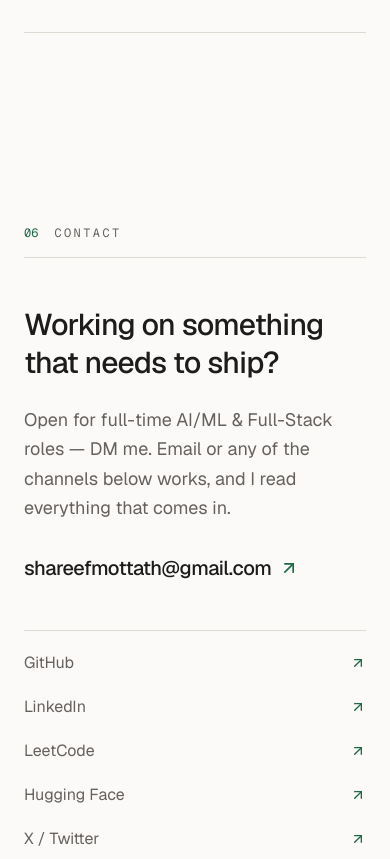
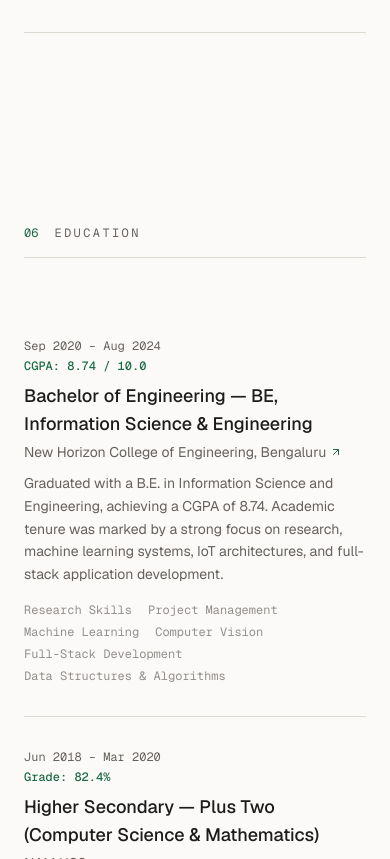
Before and after one commit to shareefmx/shareef_mottath, a React (Vite) app: page / in a window 390 px wide. Shown: the part 11141-12000 px from the top of the page. Built offline with nearby package versions, Linux system fonts and the light colour scheme; the HTML template or start-up script is replaced by a standard one.

Commit message:
feat: add dedicated Education timeline section with NHCE, NAM HSS, and NAM HS

```diff
--- a/src/components/Navigation.tsx
+++ b/src/components/Navigation.tsx
@@ -9,6 +9,7 @@ const navItems = [
   { label: "Badges", href: "/#badges" },
   { label: "About", href: "/#about" },
   { label: "Experience", href: "/#experience" },
+  { label: "Education", href: "/#education" },
   { label: "Contact", href: "/#contact" },
 ];
 
@@ -57,7 +58,7 @@ export const Navigation = () => {
         </Link>
 
         {/* Desktop Navigation */}
-        <nav className="hidden items-center gap-7 md:flex">
+        <nav className="hidden items-center gap-6 md:flex">
           {navItems.map((item) => {
             const isExternalHash = item.href.startsWith("/#");
             const isCurrentPageHash = location.pathname === "/" && isExternalHash;
--- a/src/components/sections/ContactSection.tsx
+++ b/src/components/sections/ContactSection.tsx
@@ -33,7 +33,7 @@ export const ContactSection = () => {
     <section id="contact" className="py-24 md:py-32">
       <Reveal delay={0}>
         <div className="mb-12 flex items-baseline gap-4 border-b border-border pb-4">
-          <span className="font-mono text-xs text-signal">06</span>
+          <span className="font-mono text-xs text-signal">07</span>
           <h2 className="font-mono text-xs uppercase tracking-[0.2em] text-muted-foreground">
             Contact
           </h2>
--- /dev/null
+++ b/src/components/sections/Education.tsx
@@ -0,0 +1,129 @@
+import { Reveal } from "@/components/Reveal";
+import { ArrowUpRight } from "lucide-react";
+
+interface EducationItem {
+  period: string;
+  degree: string;
+  institution: string;
+  institutionUrl?: string;
+  grade: string;
+  description: string;
+  activities?: string;
+  skills: string[];
+}
+
+const educationList: EducationItem[] = [
+  {
+    period: "Sep 2020 – Aug 2024",
+    degree: "Bachelor of Engineering — BE, Information Science & Engineering",
+    institution: "New Horizon College of Engineering, Bengaluru",
+    institutionUrl: "https://www.linkedin.com/school/9230770/",
+    grade: "CGPA: 8.74 / 10.0",
+    description:
+      "Graduated with a B.E. in Information Science and Engineering, achieving a CGPA of 8.74. Academic tenure was marked by a strong focus on research, machine learning systems, IoT architectures, and full-stack application development.",
+    skills: [
+      "Research Skills",
+      "Project Management",
+      "Machine Learning",
+      "Computer Vision",
+      "Full-Stack Development",
+      "Data Structures & Algorithms",
+    ],
+  },
+  {
+    period: "Jun 2018 – Mar 2020",
+    degree: "Higher Secondary — Plus Two (Computer Science & Mathematics)",
+    institution: "NAM HSS",
+    grade: "Grade: 82.4%",
+    activities: "Volunteer in NSS (Assistant Team Leader, 2018–2020)",
+    description:
+      "Completed Higher Secondary education with a primary focus on Computer Science and Mathematics. Established a rigorous foundation in analytical thinking, algorithm design, and mathematical modeling while actively serving as an NSS Assistant Team Leader.",
+    skills: ["Computer Science", "Mathematics", "NSS Leadership", "Analytical Thinking", "Problem Solving"],
+  },
+  {
+    period: "Jun 2006 – Mar 2018",
+    degree: "Secondary School Leaving Certificate (SSLC) — 10th Standard",
+    institution: "NAM HS (Kerala State Board)",
+    grade: "Grade: 85.0%",
+    description:
+      "Successfully completed secondary education under the Kerala State Board with a strong foundation in Mathematics and General Sciences, securing 85% in the final board examinations.",
+    skills: ["Mathematics", "General Sciences", "Problem Solving", "Basic Life Support (BLS)"],
+  },
+];
+
+export const Education = () => {
+  return (
+    <section id="education" className="py-24 md:py-32">
+      <Reveal delay={0}>
+        <div className="mb-12 flex items-baseline gap-4 border-b border-border pb-4">
+          <span className="font-mono text-xs text-signal">06</span>
+          <h2 className="font-mono text-xs uppercase tracking-[0.2em] text-muted-foreground">
+            Education
+          </h2>
+        </div>
+      </Reveal>
+
+      <div>
+        {educationList.map((item, index) => (
+          <Reveal key={item.institution + index} delay={index * 50}>
+            <div className="group grid gap-2 border-b border-border py-8 md:grid-cols-12 md:gap-8">
+              <div className="md:col-span-3">
+                <p className="font-mono text-xs text-muted-foreground">
+                  {item.period}
+                </p>
+                <p className="mt-1 font-mono text-xs text-signal font-medium">
+                  {item.grade}
+                </p>
+              </div>
+
+              <div className="md:col-span-9">
+                <div className="flex flex-wrap items-baseline gap-x-2">
+                  <h3 className="text-lg font-medium text-foreground">
+                    {item.degree}
+                  </h3>
+                </div>
+
+                <div className="mt-1 flex items-center gap-1.5 text-sm text-muted-foreground">
+                  {item.institutionUrl ? (
+                    <a
+                      href={item.institutionUrl}
+                      target="_blank"
+                      rel="noreferrer"
+                      className="group/inst inline-flex items-center gap-1 hover:text-foreground transition-colors"
+                    >
+                      <span className="link-underline">{item.institution}</span>
+                      <ArrowUpRight className="h-3 w-3 text-signal transition-transform group-hover/inst:translate-x-0.5 group-hover/inst:-translate-y-0.5" />
+                    </a>
+                  ) : (
+                    <span>{item.institution}</span>
+                  )}
+                </div>
+
+                {item.activities && (
+                  <p className="mt-2 font-mono text-xs text-signal/90">
+                    Activities & Societies: {item.activities}
+                  </p>
+                )}
+
+                <p className="mt-2.5 max-w-2xl leading-relaxed text-muted-foreground text-sm">
+                  {item.description}
+                </p>
+
+                <div className="mt-4 flex flex-wrap gap-x-4 gap-y-1.5">
+                  {item.skills.map((skill) => (
+                    <span
+                      key={skill}
+                      className="font-mono text-xs text-muted-foreground/70 hover:text-signal transition-colors"
+                    >
+                      {skill}
+                    </span>
+                  ))}
+                </div>
+              </div>
+            </div>
+          </Reveal>
+        ))}
+      </div>
+    </section>
+  );
+};
--- a/src/pages/Index.tsx
+++ b/src/pages/Index.tsx
@@ -6,6 +6,7 @@ import { TechnicalSkills } from "@/components/sections/TechnicalSkills";
 import { Badges } from "@/components/sections/Badges";
 import { AboutMe } from "@/components/sections/AboutMe";
 import { Experience } from "@/components/sections/Experience";
+import { Education } from "@/components/sections/Education";
 import { ContactSection } from "@/components/sections/ContactSection";
 import { Footer } from "@/components/sections/Footer";
 import { ThemeToggle } from "@/components/ThemeToggle";
@@ -22,6 +23,7 @@ const Index = () => {
         <Badges />
         <AboutMe />
         <Experience />
+        <Education />
         <ContactSection />
       </main>
       <Footer />
```
